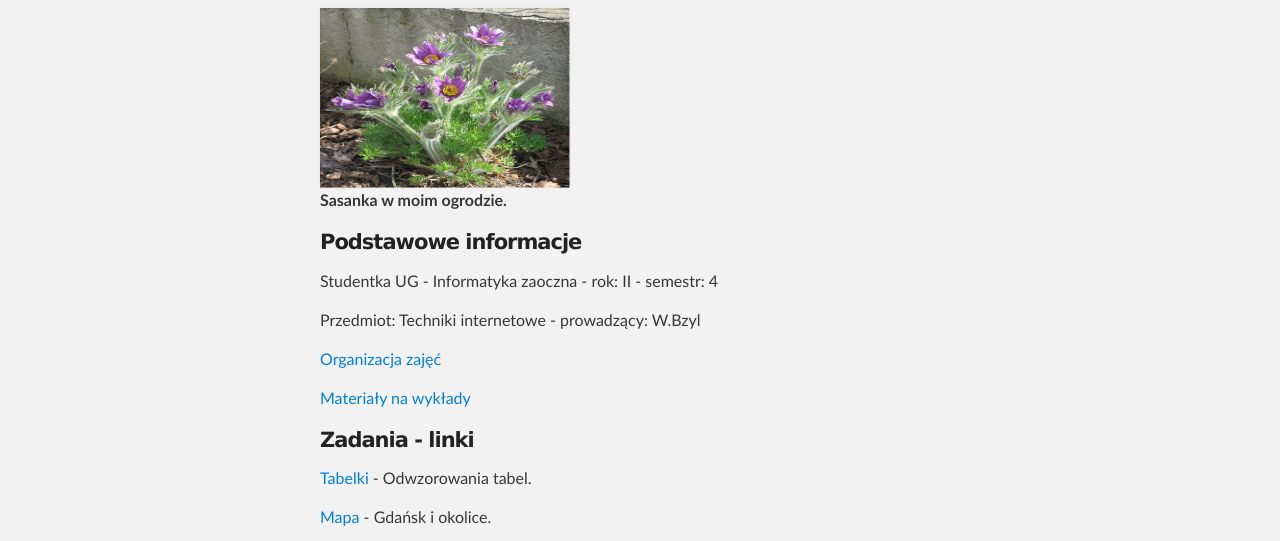
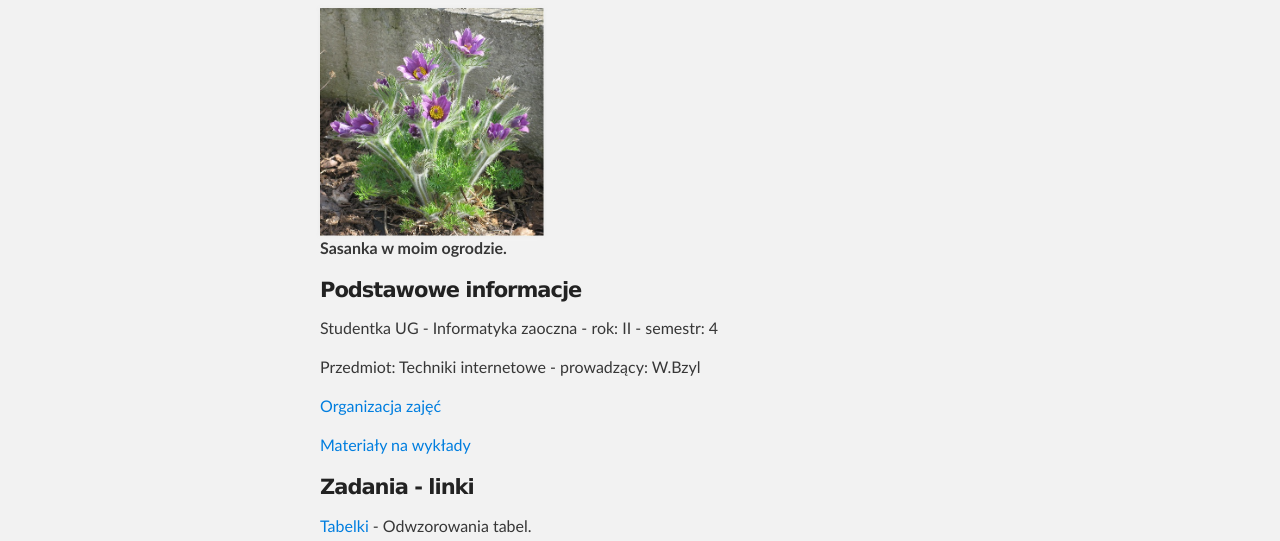
Before and after one commit to apastuszka/wizytowka, a plain HTML site: page index.html in a window 1280 px wide. Shown: the part 252-793 px from the top of the page. Drawn offline with Linux system fonts and the light colour scheme.

Commit message:
Update index.html

```diff
--- a/index.html
+++ b/index.html
@@ -32,7 +32,7 @@
     <div id="main_content_wrap" class="outer">
       <section id="main_content" class="inner">
 
-	  <p><img src="sasanka.jpg" width="250px" height="180px"><br><strong>Sasanka w moim ogrodzie.</strong></p>
+	  <p><img src="sasanka.jpg" width="35%" height="35%"><br><strong>Sasanka w moim ogrodzie.</strong></p>
 
 		<h4>Podstawowe informacje</h4>
         <p>Studentka UG - Informatyka zaoczna - rok: II - semestr: 4</p>
```
